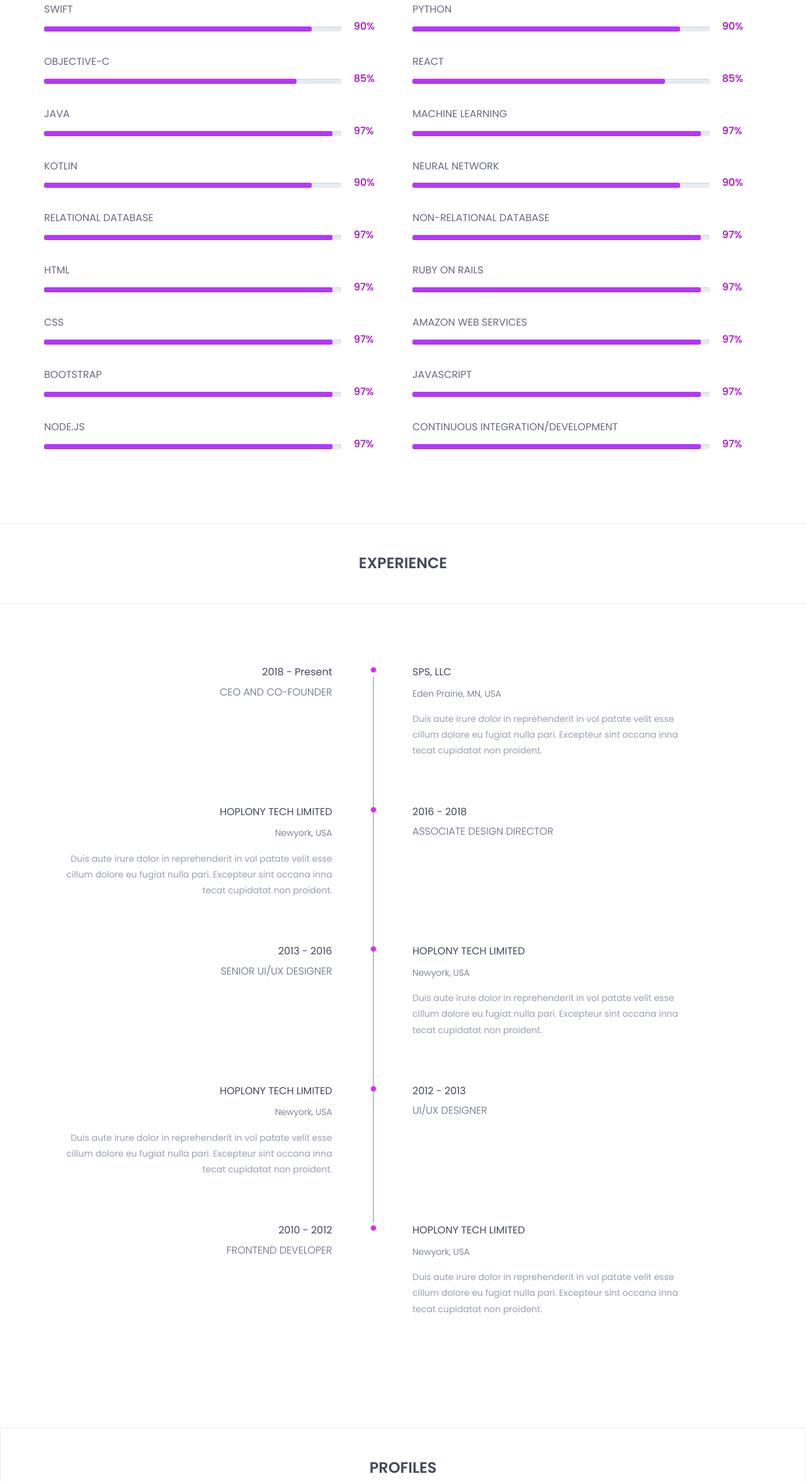
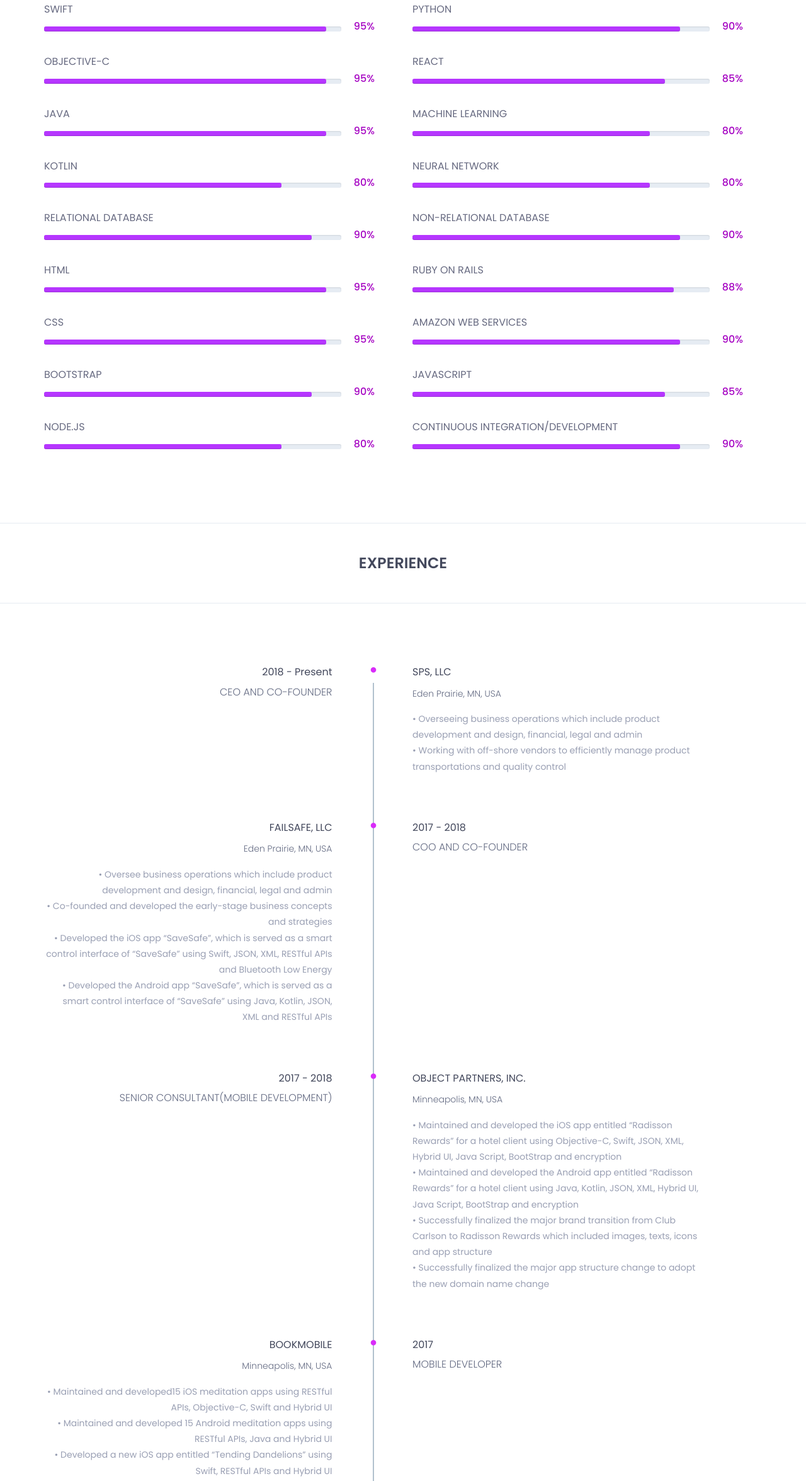
Before and after one commit to aaaayuiy/aaaayuiy.github.io, a plain HTML site: page index.html in a window 1280 px wide. Shown: the part 2556-4907 px from the top of the page at 63% size. Drawn offline with nearby package versions, Linux system fonts and the light colour scheme.

Commit message:
Content updates on index.html.

```diff
--- a/index.html
+++ b/index.html
@@ -299,94 +299,94 @@
 										<span class="progressText">Swift</span>
 										<div class="single-progress-txt">
 											<div class="progress ">
-												<div class="progress-bar" role="progressbar" aria-valuenow="90" aria-valuemin="10" aria-valuemax="100" style="">
+												<div class="progress-bar" role="progressbar" aria-valuenow="95" aria-valuemin="10" aria-valuemax="100" style="">
 
 												</div>
 											</div>
-											<h3>90%</h3>
+											<h3>95%</h3>
 										</div>
 									</div><!-- /.barWrapper -->
 									<div class="barWrapper">
 										<span class="progressText">Objective-C</span>
 										<div class="single-progress-txt">
 											<div class="progress ">
-											   <div class="progress-bar" role="progressbar" aria-valuenow="85" aria-valuemin="10" aria-valuemax="100" style="">
+											   <div class="progress-bar" role="progressbar" aria-valuenow="95" aria-valuemin="10" aria-valuemax="100" style="">
 
 											   </div>
 											</div>
-											<h3>85%</h3>
+											<h3>95%</h3>
 										</div>
 									</div><!-- /.barWrapper -->
 									<div class="barWrapper">
 										<span class="progressText">Java</span>
 										<div class="single-progress-txt">
 											<div class="progress ">
-											   <div class="progress-bar" role="progressbar" aria-valuenow="97" aria-valuemin="10" aria-valuemax="100" style="">
+											   <div class="progress-bar" role="progressbar" aria-valuenow="95" aria-valuemin="10" aria-valuemax="100" style="">
 
 											   </div>
 											</div>
-											<h3>97%</h3>
+											<h3>95%</h3>
 										</div>
 									</div><!-- /.barWrapper -->
 									<div class="barWrapper">
 										<span class="progressText">Kotlin</span>
 										<div class="single-progress-txt">
 											<div class="progress ">
+											   <div class="progress-bar" role="progressbar" aria-valuenow="80" aria-valuemin="10" aria-valuemax="100" style="">
+
+											   </div>
+											</div>
+											<h3>80%</h3>
+										</div>
+									</div><!-- /.barWrapper -->
+                                    <div class="barWrapper">
+										<span class="progressText">Relational Database</span>
+										<div class="single-progress-txt">
+											<div class="progress ">
 											   <div class="progress-bar" role="progressbar" aria-valuenow="90" aria-valuemin="10" aria-valuemax="100" style="">
-
 											   </div>
 											</div>
 											<h3>90%</h3>
 										</div>
 									</div><!-- /.barWrapper -->
                                     <div class="barWrapper">
-										<span class="progressText">Relational Database</span>
-										<div class="single-progress-txt">
-											<div class="progress ">
-											   <div class="progress-bar" role="progressbar" aria-valuenow="97" aria-valuemin="10" aria-valuemax="100" style="">
-											   </div>
-											</div>
-											<h3>97%</h3>
-										</div>
-									</div><!-- /.barWrapper -->
-                                    <div class="barWrapper">
 										<span class="progressText">HTML</span>
 										<div class="single-progress-txt">
 											<div class="progress ">
-											   <div class="progress-bar" role="progressbar" aria-valuenow="97" aria-valuemin="10" aria-valuemax="100" style="">
+											   <div class="progress-bar" role="progressbar" aria-valuenow="95" aria-valuemin="10" aria-valuemax="100" style="">
 											   </div>
 											</div>
-											<h3>97%</h3>
+											<h3>95%</h3>
 										</div>
 									</div><!-- /.barWrapper -->
                                     <div class="barWrapper">
 										<span class="progressText">CSS</span>
 										<div class="single-progress-txt">
 											<div class="progress ">
-											   <div class="progress-bar" role="progressbar" aria-valuenow="97" aria-valuemin="10" aria-valuemax="100" style="">
+											   <div class="progress-bar" role="progressbar" aria-valuenow="95" aria-valuemin="10" aria-valuemax="100" style="">
 											   </div>
 											</div>
-											<h3>97%</h3>
+											<h3>95%</h3>
 										</div>
 									</div><!-- /.barWrapper -->
                                     <div class="barWrapper">
 										<span class="progressText">BootStrap</span>
 										<div class="single-progress-txt">
 											<div class="progress ">
-											   <div class="progress-bar" role="progressbar" aria-valuenow="97" aria-valuemin="10" aria-valuemax="100" style="">
+											   <div class="progress-bar" role="progressbar" aria-valuenow="90" aria-valuemin="10" aria-valuemax="100" style="">
 											   </div>
 											</div>
-											<h3>97%</h3>
+											<h3>90%</h3>
 										</div>
 									</div><!-- /.barWrapper -->
                                     <div class="barWrapper">
 										<span class="progressText">Node.js</span>
 										<div class="single-progress-txt">
 											<div class="progress ">
-											   <div class="progress-bar" role="progressbar" aria-valuenow="97" aria-valuemin="10" aria-valuemax="100" style="">
+											   <div class="progress-bar" role="progressbar" aria-valuenow="80" aria-valuemin="10" aria-valuemax="100" style="">
 											   </div>
 											</div>
-											<h3>97%</h3>
+											<h3>80%</h3>
 										</div>
 									</div><!-- /.barWrapper -->
 								</div>
@@ -419,15 +419,26 @@
 										<span class="progressText">Machine Learning</span>
 										<div class="single-progress-txt">
 											<div class="progress ">
-											   <div class="progress-bar" role="progressbar" aria-valuenow="97" aria-valuemin="10" aria-valuemax="100" style="">
+											   <div class="progress-bar" role="progressbar" aria-valuenow="80" aria-valuemin="10" aria-valuemax="100" style="">
 
 											   </div>
 											</div>
-											<h3>97%</h3>
+											<h3>80%</h3>
 										</div>
 									</div><!-- /.barWrapper -->
 									<div class="barWrapper">
 										<span class="progressText">Neural Network</span>
+										<div class="single-progress-txt">
+											<div class="progress ">
+											   <div class="progress-bar" role="progressbar" aria-valuenow="80" aria-valuemin="10" aria-valuemax="100" style="">
+
+											   </div>
+											</div>
+											<h3>80%</h3>
+										</div>
+									</div><!-- /.barWrapper -->
+                                    <div class="barWrapper">
+										<span class="progressText">Non-Relational Database</span>
 										<div class="single-progress-txt">
 											<div class="progress ">
 											   <div class="progress-bar" role="progressbar" aria-valuenow="90" aria-valuemin="10" aria-valuemax="100" style="">
@@ -438,54 +449,43 @@
 										</div>
 									</div><!-- /.barWrapper -->
                                     <div class="barWrapper">
-										<span class="progressText">Non-Relational Database</span>
-										<div class="single-progress-txt">
-											<div class="progress ">
-											   <div class="progress-bar" role="progressbar" aria-valuenow="97" aria-valuemin="10" aria-valuemax="100" style="">
-
-											   </div>
-											</div>
-											<h3>97%</h3>
-										</div>
-									</div><!-- /.barWrapper -->
-                                    <div class="barWrapper">
 										<span class="progressText">Ruby on Rails</span>
 										<div class="single-progress-txt">
 											<div class="progress ">
-											   <div class="progress-bar" role="progressbar" aria-valuenow="97" aria-valuemin="10" aria-valuemax="100" style="">
+											   <div class="progress-bar" role="progressbar" aria-valuenow="88" aria-valuemin="10" aria-valuemax="100" style="">
 											   </div>
 											</div>
-											<h3>97%</h3>
+											<h3>88%</h3>
 										</div>
 									</div><!-- /.barWrapper -->
                                     <div class="barWrapper">
 										<span class="progressText">Amazon Web Services</span>
 										<div class="single-progress-txt">
 											<div class="progress ">
-											   <div class="progress-bar" role="progressbar" aria-valuenow="97" aria-valuemin="10" aria-valuemax="100" style="">
+											   <div class="progress-bar" role="progressbar" aria-valuenow="90" aria-valuemin="10" aria-valuemax="100" style="">
 											   </div>
 											</div>
-											<h3>97%</h3>
+											<h3>90%</h3>
 										</div>
 									</div><!-- /.barWrapper -->
                                     <div class="barWrapper">
 										<span class="progressText">JavaScript</span>
 										<div class="single-progress-txt">
 											<div class="progress ">
-											   <div class="progress-bar" role="progressbar" aria-valuenow="97" aria-valuemin="10" aria-valuemax="100" style="">
+											   <div class="progress-bar" role="progressbar" aria-valuenow="85" aria-valuemin="10" aria-valuemax="100" style="">
 											   </div>
 											</div>
-											<h3>97%</h3>
+											<h3>85%</h3>
 										</div>
 									</div><!-- /.barWrapper -->
                                     <div class="barWrapper">
 										<span class="progressText">Continuous Integration/Development</span>
 										<div class="single-progress-txt">
 											<div class="progress ">
-											   <div class="progress-bar" role="progressbar" aria-valuenow="97" aria-valuemin="10" aria-valuemax="100" style="">
+											   <div class="progress-bar" role="progressbar" aria-valuenow="90" aria-valuemin="10" aria-valuemax="100" style="">
 											   </div>
 											</div>
-											<h3>97%</h3>
+											<h3>90%</h3>
 										</div>
 									</div><!-- /.barWrapper -->
 								</div>
@@ -524,7 +524,8 @@
 														</h4>
 														<h5>Eden Prairie, MN, USA</h5>
 														<p class="description">
-															Duis aute irure dolor in reprehenderit in vol patate velit esse cillum dolore eu fugiat nulla pari. Excepteur sint occana inna tecat cupidatat non proident.
+															•	Overseeing business operations which include product development and design, financial, legal and admin<br/>
+                                                            •	Working with off-shore vendors to efficiently manage product transportations and quality control
 														</p>
 													</div><!--/.timeline-content-->
 												</div><!--/.timeline-->
@@ -549,11 +550,15 @@
 												<div class="timeline">
 													<div class="timeline-content text-right">
 														<h4 class="title">
-															hoplony tech limited
+															FailSafe, LLC
 														</h4>
-														<h5>newyork, USA</h5>
+														<h5>Eden Prairie, MN, USA</h5>
 														<p class="description">
-															Duis aute irure dolor in reprehenderit in vol patate velit esse cillum dolore eu fugiat nulla pari. Excepteur sint occana inna tecat cupidatat non proident.
+															•	Oversee business operations which include product development and design, financial, legal and admin<br/>
+                                                            •	Co-founded and developed the early-stage business concepts and strategies<br/>
+                                                            •	Developed the iOS app “SaveSafe”, which is served as a smart control interface of “SaveSafe” using Swift, JSON, XML, RESTful APIs and Bluetooth Low Energy<br/>
+                                                            •	Developed the Android app “SaveSafe”, which is served as a smart control interface of “SaveSafe” using Java, Kotlin, JSON, XML and RESTful APIs
+
 														</p>
 													</div><!--/.timeline-content-->
 												</div><!--/.timeline-->
@@ -562,9 +567,9 @@
 												<div class="experience-time">
 													<h2>
 														<span><i class="fa fa-circle" aria-hidden="true"></i></span>
-														2016 - 2018
+														2017 - 2018
 													</h2>
-													<h3>associate design director</h3>
+													<h3>COO And Co-Founder</h3>
 												</div><!--/.experience-time-->
 											</div><!--/.col-->
 										</div>
@@ -576,8 +581,8 @@
 										<div class="row">
 											<div class="col-md-5">
 												<div class="experience-time text-right">
-													<h2>2013 - 2016</h2>
-													<h3>senior UI/UX designer</h3>
+													<h2>2017 - 2018</h2>
+													<h3>Senior Consultant(Mobile Development)</h3>
 												</div><!--/.experience-time-->
 											</div><!--/.col-->
 											<div class="col-md-offset-1 col-md-5">
@@ -585,11 +590,15 @@
 													<div class="timeline-content">
 														<h4 class="title">
 															<span><i class="fa fa-circle" aria-hidden="true"></i></span>
-															hoplony tech limited
+															Object Partners, Inc.
 														</h4>
-														<h5>newyork, USA</h5>
+														<h5>Minneapolis, MN, USA</h5>
 														<p class="description">
-															Duis aute irure dolor in reprehenderit in vol patate velit esse cillum dolore eu fugiat nulla pari. Excepteur sint occana inna tecat cupidatat non proident.
+															•	Maintained and developed the iOS app entitled “Radisson Rewards” for a hotel client using Objective-C, Swift, JSON, XML, Hybrid UI, Java Script, BootStrap and encryption<br/>
+                                                            •	Maintained and developed the Android app entitled “Radisson Rewards” for a hotel client using Java, Kotlin, JSON, XML, Hybrid UI, Java Script, BootStrap and encryption<br/>
+                                                            •	Successfully finalized the major brand transition from Club Carlson to Radisson Rewards which included images, texts, icons and app structure<br/>
+                                                            •	Successfully finalized the major app structure change to adopt the new domain name change
+
 														</p>
 													</div><!--/.timeline-content-->
 												</div><!--/.timeline-->
@@ -614,11 +623,13 @@
 												<div class="timeline">
 													<div class="timeline-content text-right">
 														<h4 class="title">
-															hoplony tech limited
+															BookMobile
 														</h4>
-														<h5>newyork, USA</h5>
+														<h5>Minneapolis, MN, USA</h5>
 														<p class="description">
-															Duis aute irure dolor in reprehenderit in vol patate velit esse cillum dolore eu fugiat nulla pari. Excepteur sint occana inna tecat cupidatat non proident.
+															•	Maintained and developed15 iOS meditation apps using RESTful APIs, Objective-C, Swift and Hybrid UI<br/>
+                                                            •	Maintained and developed 15 Android meditation apps using RESTful APIs, Java and Hybrid UI<br/>
+                                                            •	Developed a new iOS app entitled “Tending Dandelions” using Swift, RESTful APIs and Hybrid UI
 														</p>
 													</div><!--/.timeline-content-->
 												</div><!--/.timeline-->
@@ -627,9 +638,9 @@
 												<div class="experience-time">
 													<h2>
 														<span><i class="fa fa-circle" aria-hidden="true"></i></span>
-														2012 - 2013
+														2017
 													</h2>
-													<h3>UI/UX designer</h3>
+													<h3>Mobile Developer</h3>
 												</div><!--/.experience-time-->
 											</div><!--/.col-->
 										</div>
@@ -641,8 +652,8 @@
 										<div class="row">
 											<div class="col-md-5">
 												<div class="experience-time text-right">
-													<h2>2010 - 2012</h2>
-													<h3>frontend developer</h3>
+													<h2>2015 - 2017</h2>
+													<h3>iOS Software Engineer</h3>
 												</div><!--/.experience-time-->
 											</div><!--/.col-->
 											<div class="col-md-offset-1 col-md-5">
@@ -650,11 +661,17 @@
 													<div class="timeline-content">
 														<h4 class="title">
 															<span><i class="fa fa-circle" aria-hidden="true"></i></span>
-															hoplony tech limited
+															DIVI, LLC
 														</h4>
-														<h5>newyork, USA</h5>
+														<h5>Minneapolis, MN, USA</h5>
 														<p class="description">
-															Duis aute irure dolor in reprehenderit in vol patate velit esse cillum dolore eu fugiat nulla pari. Excepteur sint occana inna tecat cupidatat non proident.
+															•	Maintained and developed the iOS app entitled "Divi Up" using Objective-C and Swift, currently available in the AppStore<br/>
+                                                            •	Maintained and developed the Android app entitled "Divi Up" using Java, currently available in the GooglePlay<br/>
+                                                            •	Maintained and developed the backend Content Management System using Ruby on Rails, JavaScript, and HTML 5<br/>
+                                                            •	Used Agile methodology for work organization<br/>
+                                                            •	Participated in meetings to define and enhance user experience and user interface<br/>
+                                                            •	Provided production support to ensure users’ satisfaction<br/>
+                                                            •	Utilized REST API for data exchange from the server
 														</p>
 													</div><!--/.timeline-content-->
 												</div><!--/.timeline-->
```
